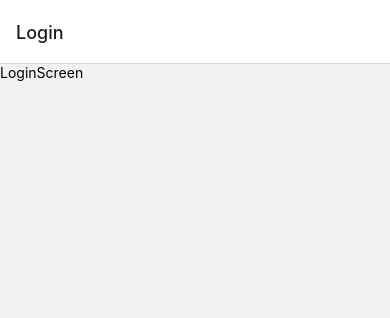
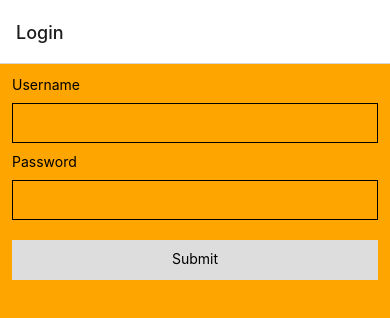
Before and after one commit to oscarchankalung/react-native-assignment, a React Native app: screen /Login in a window 390 px wide. Shown: the top 318 px of the page. Built offline with nearby package versions, Linux system fonts and the light colour scheme.

Commit message:
feature: finish login screen

```diff
--- a/src/screens/LoginScreen.tsx
+++ b/src/screens/LoginScreen.tsx
@@ -1,14 +1,140 @@
-import { StyleSheet, Text, View } from 'react-native'
-import React from 'react'
+import React, { useRef } from 'react';
+import {
+  StyleSheet,
+  Text,
+  TextInput,
+  View,
+  TouchableOpacity,
+} from 'react-native';
 
-const LoginScreen = () => {
-  return (
-    <View>
-      <Text>LoginScreen</Text>
-    </View>
-  )
+// forms
+import { useForm, Controller } from 'react-hook-form';
+import { yupResolver } from '@hookform/resolvers/yup';
+import * as yup from 'yup';
+
+// navigation
+import { NativeStackNavigationProp } from '@react-navigation/native-stack';
+import { AppStackParamList } from '../App';
+
+const schema = yup.object().shape({
+  username: yup.string().required('Please enter username'),
+  password: yup.string().required('Please enter password'),
+});
+
+interface Props {
+  navigation: NativeStackNavigationProp<AppStackParamList, 'Login'>;
 }
 
-export default LoginScreen
+const LoginScreen: React.FC<Props> = ({ navigation }) => {
+  const {
+    control,
+    handleSubmit,
+    formState: { errors },
+    reset,
+  } = useForm({
+    resolver: yupResolver(schema),
+    mode: 'onTouched',
+  });
 
-const styles = StyleSheet.create({})
+  const usernameRef = useRef<TextInput>(null);
+  const passwordRef = useRef<TextInput>(null);
+  const focusUsername = () => usernameRef.current?.focus();
+  const focusPassword = () => passwordRef.current?.focus();
+
+  const onSubmit = handleSubmit(data => {
+    navigation.navigate('CategoryList');
+    reset();
+  });
+
+  return (
+    <View style={styles.view}>
+      <Controller
+        control={control}
+        name="username"
+        defaultValue=""
+        render={({ field }) => {
+          const { onChange, onBlur, value } = field;
+          const error = errors.username?.message;
+          return (
+            <TouchableOpacity
+              style={styles.inputContainer}
+              onPress={focusUsername}
+              activeOpacity={1}>
+              <Text style={styles.label}>Username</Text>
+              <TextInput
+                ref={usernameRef}
+                style={styles.input}
+                onBlur={onBlur}
+                onChangeText={onChange}
+                value={value}
+                onSubmitEditing={focusPassword}></TextInput>
+              {error && <Text style={styles.error}>{error}</Text>}
+            </TouchableOpacity>
+          );
+        }}
+      />
+      <Controller
+        control={control}
+        name="password"
+        defaultValue=""
+        render={({ field }) => {
+          const { onChange, onBlur, value } = field;
+          const error = errors.password?.message;
+          return (
+            <TouchableOpacity
+              style={styles.inputContainer}
+              onPress={focusPassword}
+              activeOpacity={1}>
+              <Text style={styles.label}>Password</Text>
+              <TextInput
+                ref={passwordRef}
+                style={styles.input}
+                onBlur={onBlur}
+                onChangeText={onChange}
+                value={value}></TextInput>
+              {error && <Text style={styles.error}>{error}</Text>}
+            </TouchableOpacity>
+          );
+        }}
+      />
+      <TouchableOpacity style={styles.button} onPress={onSubmit}>
+        <Text>Submit</Text>
+      </TouchableOpacity>
+    </View>
+  );
+};
+
+export default LoginScreen;
+
+const styles = StyleSheet.create({
+  view: {
+    flex: 1,
+    padding: 12,
+    backgroundColor: 'orange',
+  },
+  inputContainer: {
+    marginBottom: 10,
+    // backgroundColor: 'yellow',
+  },
+  label: {
+    marginBottom: 10,
+  },
+  input: {
+    height: 40,
+    padding: 10,
+    borderWidth: 1,
+    // backgroundColor: 'blue',
+  },
+  error: {
+    color: 'red',
+    paddingTop: 10,
+    // backgroundColor: 'pink',
+  },
+  button: {
+    height: 40,
+    padding: 10,
+    marginTop: 10,
+    alignItems: 'center',
+    backgroundColor: '#DDDDDD',
+  },
+});
```
